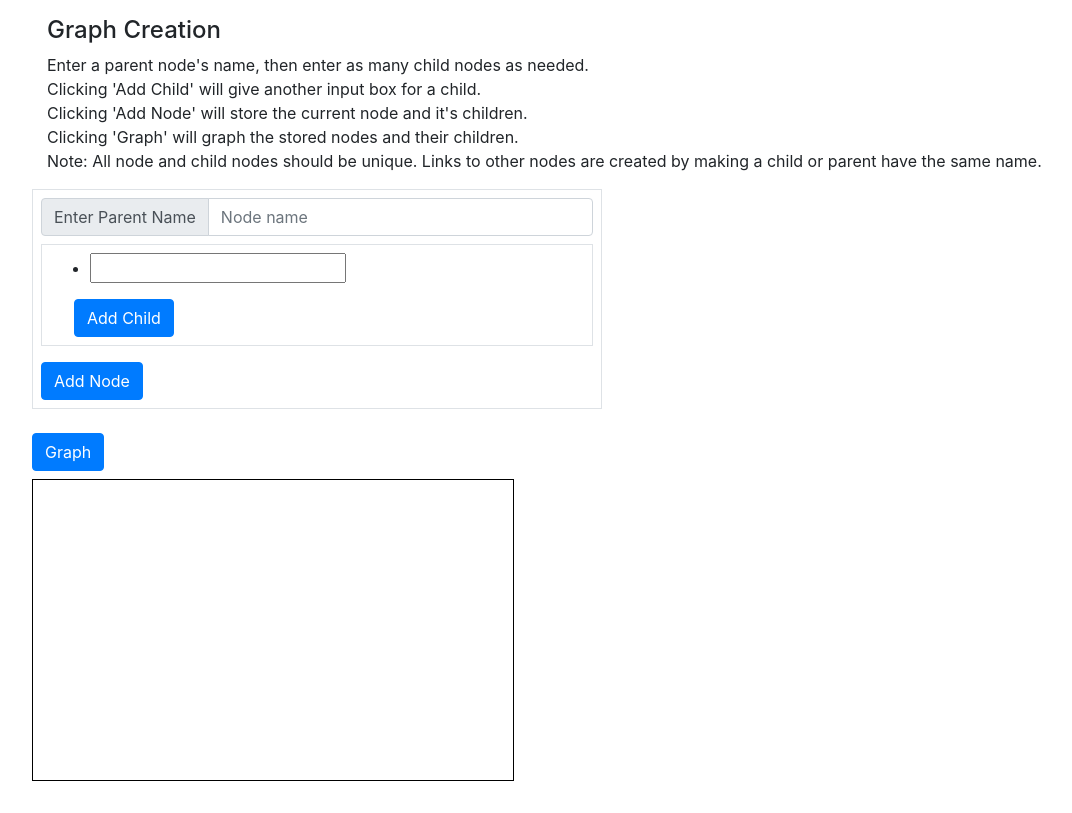
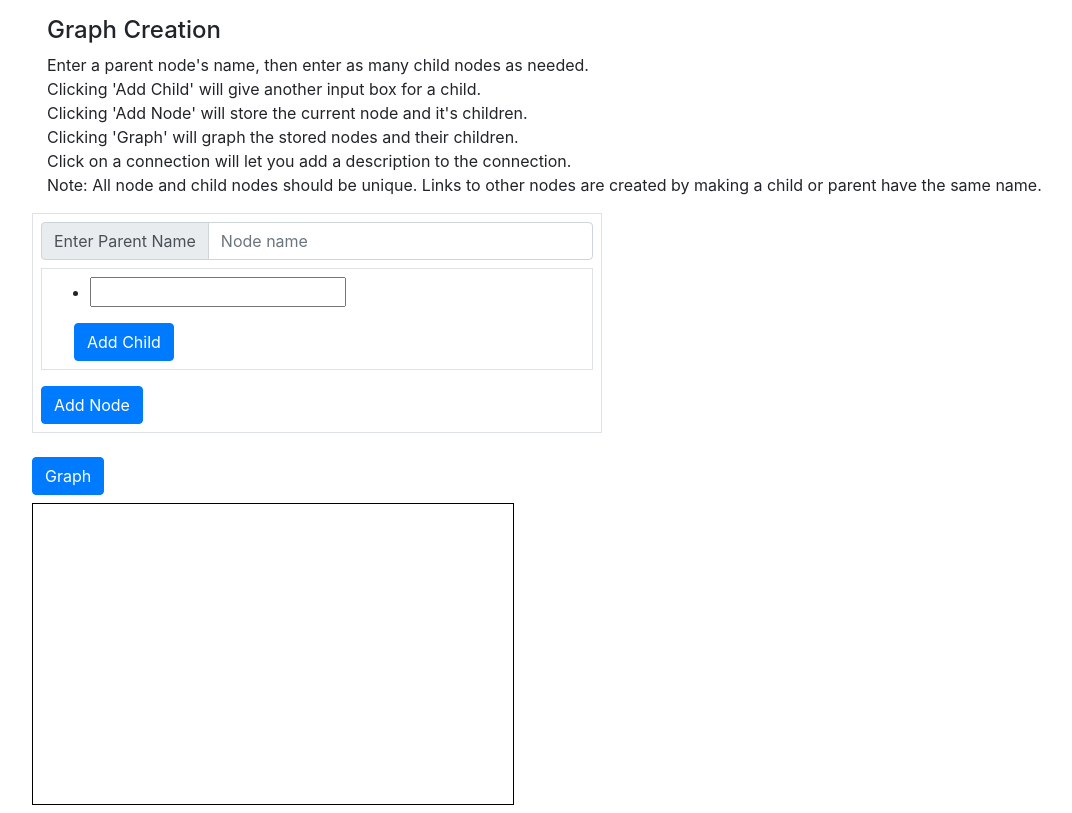
Before and after one commit to vakor50/Web-Of-Connections, a plain HTML site: page webV2.html in a window 1280 px wide. Shown: the whole page, without its empty margins (38-1110 px from the left). Drawn offline with nearby package versions, Linux system fonts and the light colour scheme.

```diff
--- a/webV2.html
+++ b/webV2.html
@@ -59,6 +59,7 @@ text {
 					<p>Clicking 'Add Child' will give another input box for a child.</p>
 					<p>Clicking 'Add Node' will store the current node and it's children.</p>
 					<p>Clicking 'Graph' will graph the stored nodes and their children.</p>
+					<p>Click on a connection will let you add a description to the connection.</p>
 					<p>Note: All node and child nodes should be unique. Links to other nodes are created by making a child or parent have the same name.</p>
 				</div>
 			</div>
```
Also changed, not shown: 1 other file.
